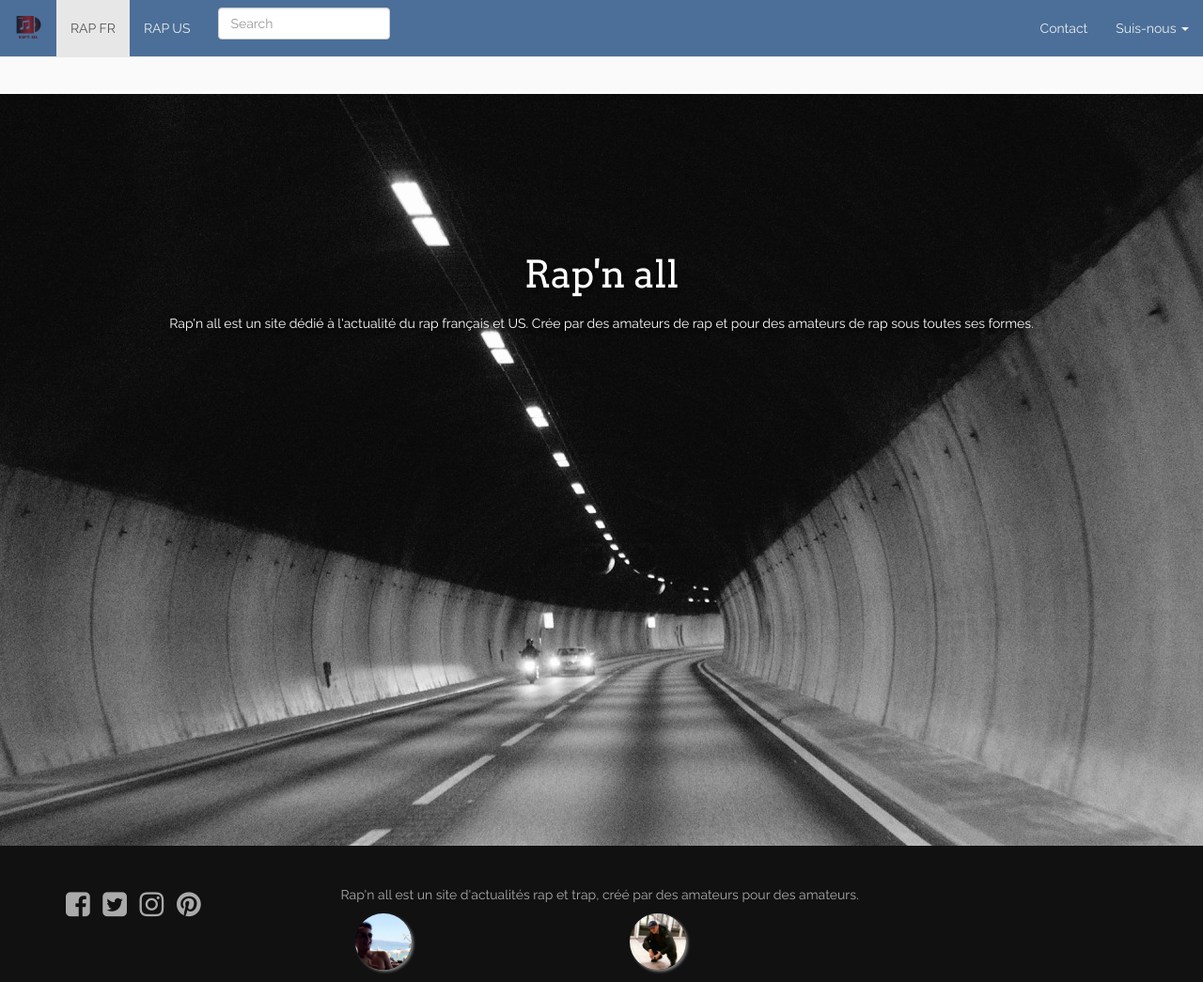
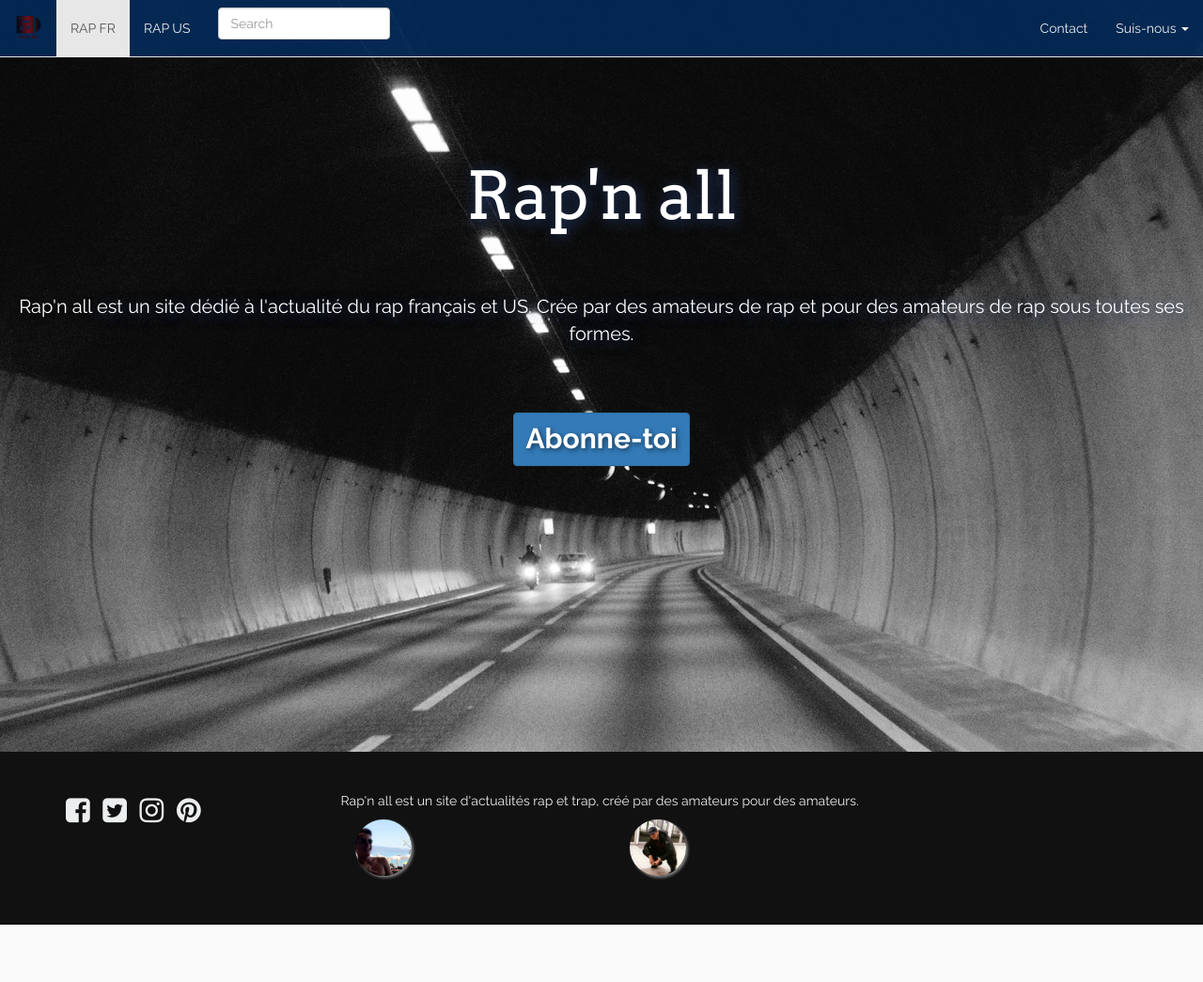
Before and after one commit to Damso35/rap-github-pages, a plain HTML site: page index.html in a window 1280 px wide. Shown: the top 1045 px of the page at 94% size. Drawn offline with nearby package versions, Linux system fonts and the light colour scheme; a web font is replaced by a local one.

Commit message:
changement nav plus écritures

```diff
--- a/css/style.css
+++ b/css/style.css
@@ -7,9 +7,12 @@ body {
 
 h1	{
 	font-family: 'Arvo';
-	font-size: 40px;
+	font-size:70px;
+	margin-bottom: 65px;
 }
-
+.par p {
+	font-size: 20px;
+}
 a{
 	text-decoration: none;
 }
@@ -18,6 +21,12 @@ a:hover {
 	text-decoration: underline;
 	opacity: 0.7;
 	}
+#abo {
+	margin-top: 2em;
+	font-size: 30px;
+	text-shadow: 2px 2px 5px rgba(0, 0, 0, 0.5);
+	font-weight: 700;
+}
 #enceinte {
 	padding: 4px;
 	border: 1px solid grey;
@@ -26,7 +35,6 @@ a:hover {
 
 
 .corps{
-	padding-top: 100px;
 	padding-bottom: 100px;
 	background-color: #FAFAFA;
 	border-radius: 15px 15px 15px 15px;
@@ -41,9 +49,6 @@ a:hover {
 	padding: 50px;
 	border-radius: 15px 15px 15px 15px;
 	border: 1px solid grey;
-}
-.par {
-	margin: 20px;
 }
 .tof {
 	list-style-type: none;
@@ -76,10 +81,10 @@ a:hover {
 	background-color: #111111;
 	padding-top: 3em;
 	padding-bottom: 3em;
-	color: #aaaaaa;
+	color: #edeeef;
 }
 #footer a {
-	color: #aaaaaa;
+	color: #edeeef;
 }
 #logo {
 	width: 30px;
@@ -91,7 +96,7 @@ a:hover {
 	text-align: center;
 	padding-top: 150px;
 	color: white;
-	text-shadow: 2px 2px 5px rgba(0, 0, 0, 0.5);
+	text-shadow: 2px 2px 15px rgba(42, 74, 142, 0.7);
 }
 #bods a {
 	color: white;
--- a/index.html
+++ b/index.html
@@ -42,14 +42,14 @@
             <li><a href="http://www.twitter.com/rapnall"><i class="fa fa-twitter-square" aria-hidden="true"></i>
             Twitter</a></li>
             <li><a href="http//www.instagram.com/rapnall"><i class="fa fa-instagram" aria-hidden="true"></i>
- Instagram</a></li>
+            Instagram</a></li>
             <li role="separator" class="divider"></li>
-            <li><a href="#">Separated link</a></li>
+            <li><a href="#">Youtube</a></li>
           </ul>
         </li>
       </ul>
-    </div><!-- /.navbar-collapse -->
-  </div><!-- /.container-fluid -->
+    </div>
+  </div>
 </nav>
 
 <div class="corps">
@@ -58,9 +58,9 @@
 <div class="par">
     <p>
       <a href="http://www.rapnall.fr">Rap'n all</a> est un site dédié à l'actualité du rap français et US. Crée par des amateurs de rap et pour des amateurs de rap sous toutes ses formes.
-
     </p>
 </div>
+      <button type="button" class="btn btn-primary" id="abo">Abonne-toi</button>
 </div>
 <div id="footer">
 <div class="container">
```
